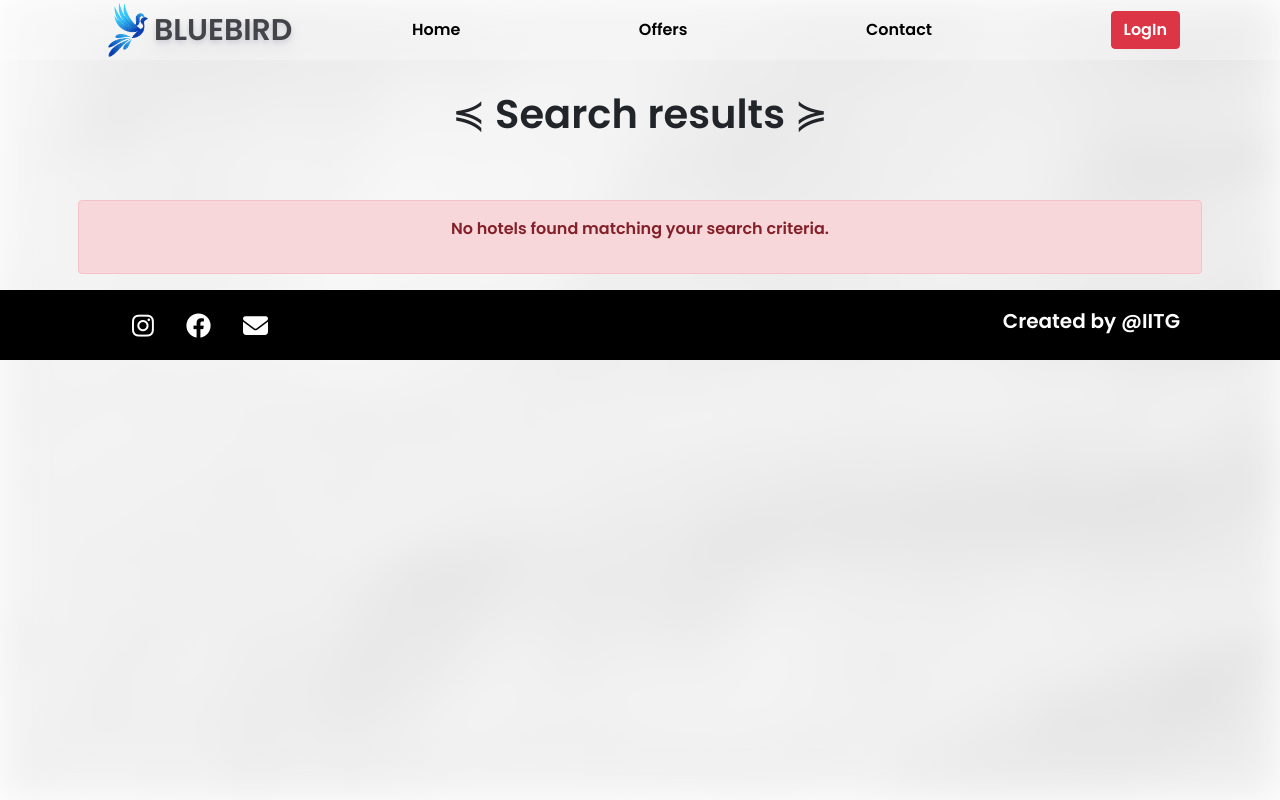
After one commit to OnsHadriche/AgenceVoyage, a PHP site: page /hotelmanage_system/searchResult.php in a window 1280 px wide. The commit adds this page. Run offline with PHP 8.4, Linux system fonts and the light colour scheme.

Commit message:
Add new function "search" and reservation delete

```diff
--- /dev/null
+++ b/searchResult.php
@@ -0,0 +1,158 @@
+<?php
+// search_results.php
+include 'config.php';
+session_start();
+// Check if user is logged in
+if (isset($_SESSION['usermail'])) {
+    // User is logged in
+    $username = $_SESSION['usermail'];
+} else {
+    // User is not logged in
+    $username = null;
+}
+if (isset($_GET['search'])) {
+    $search = mysqli_real_escape_string($conn, $_GET['search']);
+
+    // Construct SQL query
+    $sql = "SELECT * FROM room WHERE room.emplacement = '$search'";
+
+    // Execute the query
+    $result = $conn->query($sql);
+
+    // Fetch the results
+    $hotels = array();
+    if ($result->num_rows > 0) {
+        while ($row = $result->fetch_assoc()) {
+            $hotels[] = $row;
+        }
+    }
+}
+?>
+<!-- search_results.php -->
+<!DOCTYPE html>
+<html lang="en">
+
+<head>
+    <meta charset="UTF-8">
+    <meta name="viewport" content="width=device-width, initial-scale=1.0">
+    <meta charset="UTF-8">
+    <meta http-equiv="X-UA-Compatible" content="IE=edge">
+    <meta name="viewport" content="width=device-width, initial-scale=1.0">
+    <link rel="stylesheet" href="./css/home.css">
+    <!-- boot -->
+    <link href="https://cdn.jsdelivr.net/npm/bootstrap@5.0.2/dist/css/bootstrap.min.css" rel="stylesheet" integrity="sha384-EVSTQN3/azprG1Anm3QDgpJLIm9Nao0Yz1ztcQTwFspd3yD65VohhpuuCOmLASjC" crossorigin="anonymous">
+    <script src="https://cdn.jsdelivr.net/npm/bootstrap@5.0.2/dist/js/bootstrap.bundle.min.js" integrity="sha384-MrcW6ZMFYlzcLA8Nl+NtUVF0sA7MsXsP1UyJoMp4YLEuNSfAP+JcXn/tWtIaxVXM" crossorigin="anonymous"></script>
+    <!-- fontowesome -->
+    <link rel="stylesheet" href="https://cdnjs.cloudflare.com/ajax/libs/font-awesome/6.2.0/css/all.min.css" integrity="sha512-xh6O/CkQoPOWDdYTDqeRdPCVd1SpvCA9XXcUnZS2FmJNp1coAFzvtCN9BmamE+4aHK8yyUHUSCcJHgXloTyT2A==" crossorigin="anonymous" referrerpolicy="no-referrer" />
+    <!-- sweet alert -->
+    <script src="https://unpkg.com/sweetalert/dist/sweetalert.min.js"></script>
+    <link rel="stylesheet" href="./admin/css/roombook.css">
+    <link rel="stylesheet" href="https://cdn.jsdelivr.net/npm/bootstrap-icons@1.11.1/font/bootstrap-icons.css">
+    <!-- searchBar -->
+    <link rel="stylesheet" href="./css/search.css">
+    <title>Search Results</title>
+</head>
+<style>
+    .ourroom {
+        position: relative;
+        top: 90px;
+        height: 200px !important;
+        width: 100%;
+        /* background-color: #0040ff; */
+    }
+</style>
+
+<body>
+    <nav>
+        <div class="logo">
+            <img class="bluebirdlogo" src="./image/bluebirdlogo.png" alt="logo">
+            <p>BLUEBIRD</p>
+        </div>
+        <ul class="d-flex d-flex justify-content-between">
+            <li class="me-2"><a href="./home.php">Home</a></li>
+            <li class="me-2"><a href="./home.php#secondsection">Offers</a></li>
+            <li class="me-2"><a href="#contactus ">Contact</a></li>
+            <?php if ($username) : ?>
+                <li class=" d-flex justify-content-evenly mt-2">
+                    <div class="dropdown ">
+                        <a class="btn btn-secondary btn-sm  dropdown-toggle" href="#" role="button" data-bs-toggle="dropdown" aria-expanded="false">
+                            Profile
+                        </a>
+
+                        <ul class="dropdown-menu " style="width: 250px;">
+                            <li>
+                                <a href="./profile.php" class="dropdown-item">
+
+                                    <h6 class="dropdown-item d-flex align-items-center" style="font-size: 12px;"> <i class="bi bi-person"></i><?php echo $username ?></p>
+                                </a>
+                            </li>
+                            <li>
+                                <hr class="dropdown-divider">
+                            </li>
+                            <li>
+
+                                <a href="./logout.php" class="dropdown-item"><button class="btn btn-light d-flex align-items-center jutify-content-between"><i class="bi bi-box-arrow-in-right"></i> Log out</button></a>
+                            </li>
+                        </ul>
+                    </div>
+
+
+                </li>
+            <?php else : ?>
+                <a href="./index.php"><button class="btn btn-danger">LogIn</button></a>
+            <?php endif; ?>
+        </ul>
+    </nav>
+    <section id="secondsection">
+        <img src="./image/bg.jpg">
+
+        <div class=" ourroom">
+            <h1 class="head">≼ Search results ≽</h1>
+        </div>
+    </section>
+    <section class="container text-center" style="margin-top: 0;">
+        <div class="row gx-2 d-flex">
+            <?php if (isset($hotels) && !empty($hotels)) : ?>
+                <?php
+                foreach ($hotels as $hotel) : ?>
+                    <div class="col">
+                        <div class="card shadow-sm  mb-5 bg-body-tertiary rounded" style="width: 18rem;">
+                            <img src="https://trendymagazine.net/wp-content/uploads/2021/03/Le-Mo%CC%88venpick-Hotel-Gammarth-Tunis-recoit-le-Green-Globe-Gold-Status-.jpg" class="card-img-top" alt="..." height="200px" width="200px">
+                            <div class="card-body d-flex flex-column justify-content-start align-items-start">
+                                <h5 class=""> <?php
+                                                echo  $hotel['Name'] ?> </h5>
+                                <p style="color: royalblue;">Tunis-Hammamet</p>
+
+                                <div class="d-flex flex-row justify-content-between align-items-center">
+                                    <h5><?php echo $hotel['Price'] ?> TND</h5>
+                                    <button class="btn btn-primary bookbtn" onclick="handleDetails(<?php echo $hotel['id'] ?>)">Voir Offre</button>
+                                </div>
+                            </div>
+                        </div>
+                    </div>
+                <?php endforeach; ?>
+            <?php else : ?>
+                <div class="alert alert-danger" role="alert">
+                    <p>No hotels found matching your search criteria.</p>
+                </div>
+            <?php endif; ?>
+        </div>
+    </section>
+    <section id="contactus">
+        <div class="social">
+            <i class="fa-brands fa-instagram"></i>
+            <i class="fa-brands fa-facebook"></i>
+            <i class="fa-solid fa-envelope"></i>
+        </div>
+        <div class="createdby">
+            <h5>Created by @IITG</h5>
+        </div>
+    </section>
+</body>
+
+</html>
+<script>
+    const handleDetails = (id) => {
+        window.location.href = `detailshotel.php?id=${id}`
+    }
+</script>
```
Also changed, not shown: home.php (+89 -72 lines), profile.php (+10 -6 lines), reservationDelete.php (added, +14 -0 lines), image/bg.jpg (added).
